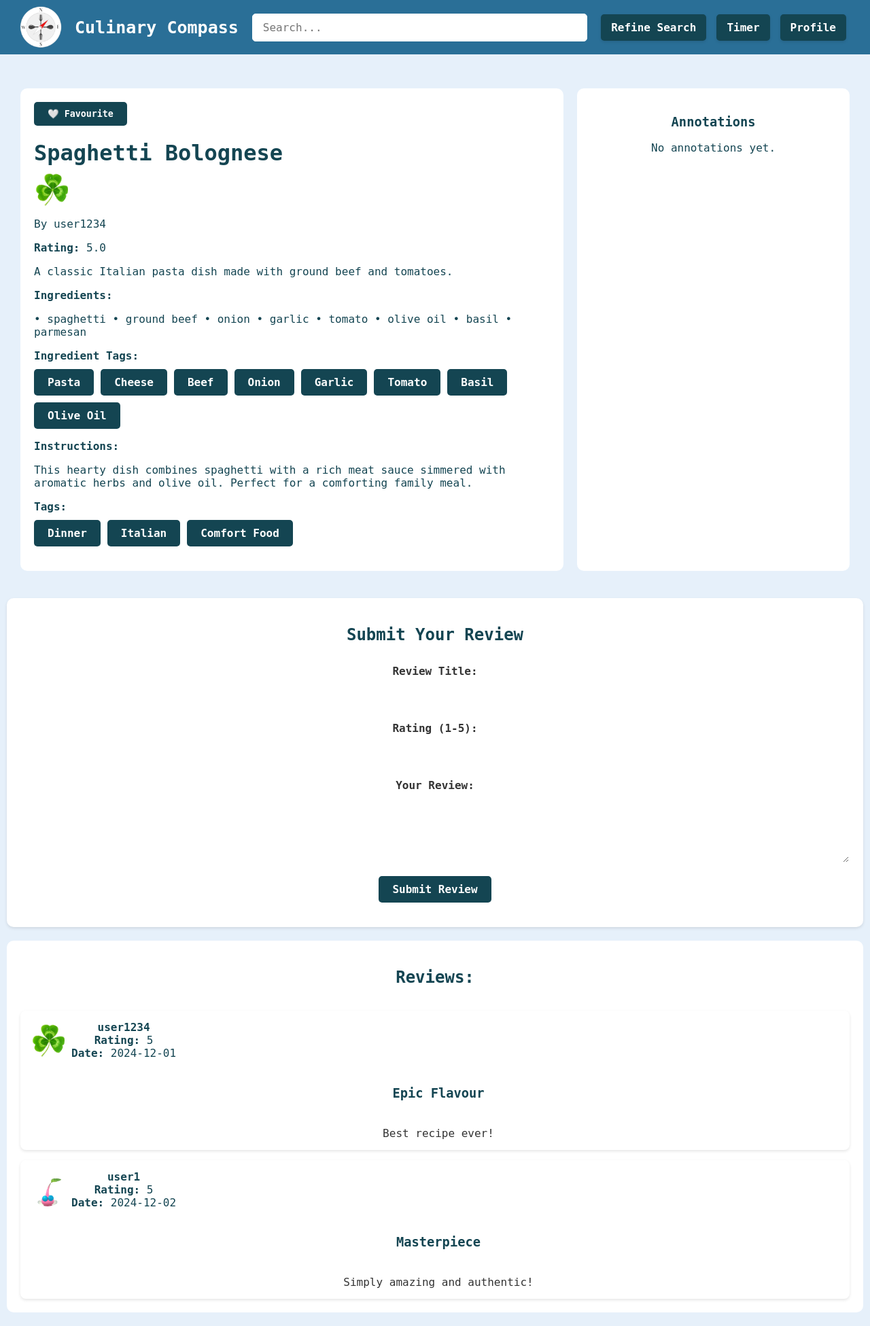
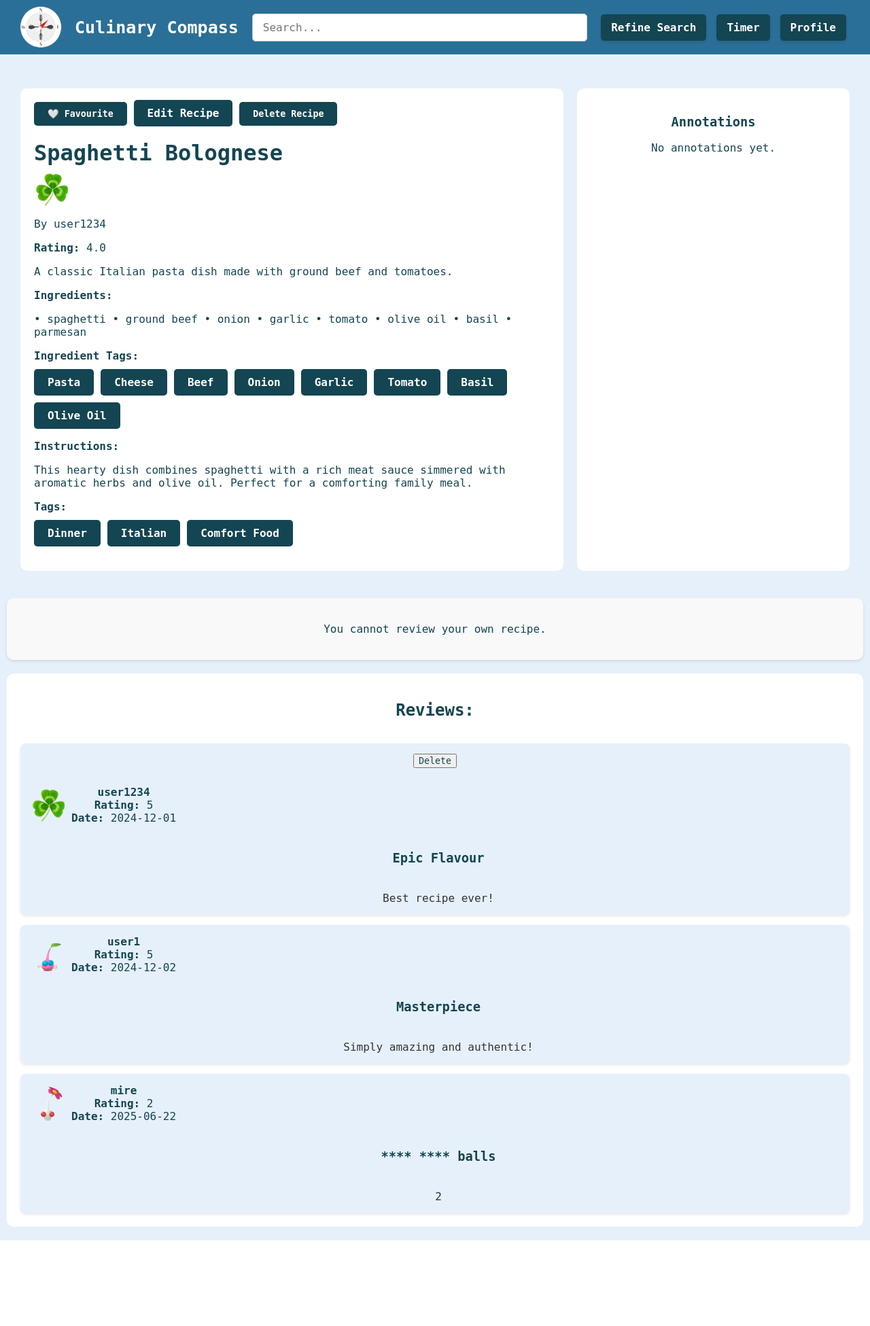
Before and after one commit to miriie/Culinary-Compass-Major-Work, a Flask app: page /recipe/1 in a window 1280 px wide. Shown: the whole page at 68% size. After the commit the page ends 1825 px from the top, so only its background shows below. Run offline with Flask 3, Linux system fonts and the light colour scheme; a user stored in the database is signed in; data comes from the database, SQL or seed files in the repository; data that the repository does not hold is empty.

Commit message:
delete + edit + admin perms

```diff
--- a/MW aaaaa/app.py
+++ b/MW aaaaa/app.py
@@ -8,9 +8,15 @@
 import json
 from markupsafe import Markup
 import re
+from better_profanity import profanity
 
 app = Flask(__name__)
 app.secret_key = 'wowowow'
+
+profanity.load_censor_words()
+
+def censor_text(text):
+    return profanity.censor(text) if text else text
 
 @app.route('/static/serviceWorker.js')
 def sw():
@@ -37,6 +43,46 @@
     cursor = connection.cursor()
     connection.execute("PRAGMA foreign_keys = ON;")
 
+    # Fetch recipe information based on the recipe ID
+    query_recipe = '''
+    SELECT recipes.*, users.username AS writer_username, users.id AS writer_id, users.profile_picture AS writer_pic
+    FROM recipes
+    JOIN users ON recipes.user_id = users.id
+    WHERE recipes.id = ?
+    '''
+    recipe = connection.execute(query_recipe, (recipe_id,)).fetchone()
+
+    # Fetch reviews for the recipe
+    query_reviews = '''
+    SELECT users.username, reviews.*, reviews.title AS review_title
+    FROM reviews
+    JOIN users ON reviews.user_id = users.id
+    WHERE reviews.recipe_id = ?
+    '''
+    reviews = connection.execute(query_reviews, (recipe_id,)).fetchall()
+
+    # Load annotations and is favourited if logged in
+    is_favourited = False
+    user_review = None
+    if 'user_id' in session:
+        user_id = session['user_id']
+        is_favourited = cursor.execute("SELECT 1 FROM favourites WHERE recipe_id = ? AND user_id = ?", (recipe_id, user_id)).fetchone() is not None
+
+        user_review = cursor.execute(
+            "SELECT * FROM reviews WHERE recipe_id = ? AND user_id = ?",
+            (recipe_id, user_id)
+        ).fetchone()
+
+        query_annotations = '''
+        SELECT annotations.highlighted_text, annotations.annotation_text
+        FROM annotations
+        JOIN users ON annotations.user_id = users.id
+        WHERE annotations.recipe_id = ? AND annotations.user_id = ?
+        '''
+        annotations = connection.execute(query_annotations, (recipe_id, user_id)).fetchall()
+    else:
+        annotations = []
+
     if request.method == 'POST':
         user_id = session['user_id']
         action = request.form.get('action')
@@ -44,8 +90,8 @@
         if action == 'submit_review':
             # Handle the form submission for adding a review
             rating = int(request.form['rating'])
-            review_title = request.form['review_title']
-            review_text = request.form['review']
+            review_title = censor_text(request.form['review_title'])
+            review_text = censor_text(request.form['review'])
             profile_picture = session['profile_picture']
 
             # Get the current time in Sydney, Australia
@@ -71,6 +117,35 @@
             else:
                 cursor.execute("INSERT INTO favourites (recipe_id, user_id) VALUES (?, ?)", (recipe_id, user_id))
 
+        elif action == 'delete_recipe':
+            if user_id == recipe['user_id'] or session.get('is_admin'):
+                cursor.execute("DELETE FROM recipes WHERE id = ?", (recipe_id,))
+                connection.commit()
+                return redirect(url_for('homepage'))
+
+        elif action == 'delete_review':
+            review_title = request.form.get('review_title')
+            cursor.execute("DELETE FROM reviews WHERE recipe_id = ? AND user_id = ?", (recipe_id, user_id))
+            connection.commit()
+
+        elif action == 'edit_review':
+            if user_id != recipe['user_id']:
+                new_rating = int(request.form['rating'])
+                new_title = censor_text(request.form['review_title'])
+                new_text = censor_text(request.form['review'])
+
+                cursor.execute('''
+                    UPDATE reviews
+                    SET rating = ?, title = ?, review = ?
+                    WHERE recipe_id = ? AND user_id = ?
+                ''', (new_rating, new_title, new_text, recipe_id, user_id))
+
+                # recalculate new avg
+                cursor.execute("SELECT ROUND(AVG(rating), 1) FROM reviews WHERE recipe_id = ?", (recipe_id,))
+                average_rating = cursor.fetchone()[0]
+                cursor.execute("UPDATE recipes SET rating = ? WHERE id = ?", (average_rating, recipe_id))
+
+
         elif action == 'submit_annotation':
             highlighted_text = request.form['highlighted_text']
             annotation_text = request.form['annotation_text']
@@ -82,40 +157,7 @@
         connection.commit()
         return redirect(url_for('recipe_page', recipe_id=recipe_id))
 
-    # Fetch recipe information based on the recipe ID
-    query_recipe = '''
-    SELECT recipes.*, users.username AS writer_username, users.id AS writer_id, users.profile_picture AS writer_pic
-    FROM recipes
-    JOIN users ON recipes.user_id = users.id
-    WHERE recipes.id = ?
-    '''
-    recipe = connection.execute(query_recipe, (recipe_id,)).fetchone()
-
-    # Fetch reviews for the recipe
-    query_reviews = '''
-    SELECT users.username, reviews.*, reviews.title AS review_title
-    FROM reviews
-    JOIN users ON reviews.user_id = users.id
-    WHERE reviews.recipe_id = ?
-    '''
-    reviews = connection.execute(query_reviews, (recipe_id,)).fetchall()
-
-    # Load annotations and is favourited if logged in
-    is_favourited = False
-    if 'user_id' in session:
-        user_id = session['user_id']
-        is_favourited = cursor.execute("SELECT 1 FROM favourites WHERE recipe_id = ? AND user_id = ?", (recipe_id, user_id)).fetchone() is not None
-        query_annotations = '''
-        SELECT annotations.highlighted_text, annotations.annotation_text
-        FROM annotations
-        JOIN users ON annotations.user_id = users.id
-        WHERE annotations.recipe_id = ? AND annotations.user_id = ?
-        '''
-        annotations = connection.execute(query_annotations, (recipe_id, user_id)).fetchall()
-    else:
-        annotations = []
-
-        connection.close()
+    connection.close()
 
     if recipe:
         # sorting tags
@@ -135,6 +177,7 @@
             "writer_username": recipe['writer_username'],
             "writer_id": recipe['writer_id'],
             "writer_pic": recipe['writer_pic'],
+            "id": recipe['id'],
             "title": recipe['title'],
             "instructions": recipe['instructions'],
             "intro": recipe['intro'],
@@ -162,7 +205,7 @@
             ]
         }
         recipe_data["instructions"] = highlight_text(recipe_data["instructions"], recipe_data["annotations"])
-        return render_template('recipepage.html', recipe=recipe_data, tags=tags, ingredient_tags=ingredient_tags, is_favourited=is_favourited)
+        return render_template('recipepage.html', recipe=recipe_data, tags=tags, ingredient_tags=ingredient_tags, is_favourited=is_favourited, user_review=user_review)
     else:
         return "Page not found", 404
 
@@ -276,6 +319,14 @@
 @app.route('/post', methods=['GET', 'POST'])
 def post():
     connection = get_db_connection()
+    cursor = connection.cursor()
+
+    recipe_id = request.args.get('recipe_id') or request.form.get('recipe_id')
+    recipe = None
+    recipe_data = None
+    selected_tags = {}
+    selected_ingredients = {}
+
     tag_categories = {
         "Type of Meal": ["Breakfast", "Lunch", "Dinner", "Dessert", "Snack"],
         "Cuisine": ["Japanese", "Italian", "American", "Mexican", "Chinese", "Indian", "French", "Korean"],
@@ -298,33 +349,57 @@
         "Miscellaneous": []
     }
 
-    selected_tags = {}
-    for category, tags in tag_categories.items():
+    for category in tag_categories:
         key = category.lower().replace(" ", "_")
-        selected_tags[key] = request.form.getlist(key)
-    selected_ingredients = {}
-    for category, tags in ingredient_tags.items():
+        selected_tags[key] = []
+
+    for category in ingredient_tags:
         key = category.lower().replace(" ", "_")
-        selected_ingredients[key] = request.form.getlist(key)
+        selected_ingredients[key] = []
+
+    if recipe_id:
+        recipe = connection.execute("SELECT * FROM recipes WHERE id = ?", (recipe_id,)).fetchone()
+        is_admin = session.get('is_admin', False)
+        if recipe['user_id'] != session.get('user_id') and not is_admin:
+            connection.close()
+            return "You do not have permission to edit this recipe", 403
+        recipe_data = recipe
+        selected_tags = json.loads(recipe['tags'])
+        selected_ingredients = json.loads(recipe['ingredient_tags'])
 
     if request.method == 'POST':
         recipe_writer = session['user_id']
-        recipe_title = request.form['recipe_title']
-        recipe_intro = request.form['recipe_intro']
-        recipe_ingredient_list = request.form['recipe_ingredient_list']
+        recipe_title = censor_text(request.form['recipe_title'])
+        recipe_intro = censor_text(request.form['recipe_intro'])
+        recipe_ingredient_list = censor_text(request.form['recipe_ingredient_list'])
+        recipe_instructions = censor_text(request.form['recipe_instructions'])
+
+        for category in tag_categories:
+            key = category.lower().replace(" ", "_")
+            selected_tags[key] = request.form.getlist(key)
+        for category in ingredient_tags:
+            key = category.lower().replace(" ", "_")
+            selected_ingredients[key] = request.form.getlist(key)
+
+        recipe_tags = json.dumps(selected_tags)
         recipe_ingredient_tags = json.dumps(selected_ingredients)
-        recipe_instructions = request.form['recipe_instructions']
-        recipe_tags = json.dumps(selected_tags)
-        insert_recipe_query = '''
-        INSERT INTO recipes (user_id, title, intro, ingredient_list, ingredient_tags, instructions, tags, image)
-        VALUES (?, ?, ?, ?, ?, ?, ?, ?)
-        '''
-        cursor = connection.execute(insert_recipe_query, (recipe_writer, recipe_title, recipe_intro, recipe_ingredient_list, recipe_ingredient_tags, recipe_instructions, recipe_tags, "images/splatoon3.jpg"))
+
+        if recipe_id:
+            cursor.execute('''
+                UPDATE recipes SET title = ?, intro = ?, ingredient_list = ?, ingredient_tags = ?, instructions = ?, tags = ?
+                WHERE id = ?
+            ''', (recipe_title, recipe_intro, recipe_ingredient_list, recipe_ingredient_tags, recipe_instructions, recipe_tags, recipe_id))
+        else:
+            cursor.execute('''
+                INSERT INTO recipes (user_id, title, intro, ingredient_list, ingredient_tags, instructions, tags, image)
+                VALUES (?, ?, ?, ?, ?, ?, ?, ?)
+            ''', (recipe_writer, recipe_title, recipe_intro, recipe_ingredient_list, recipe_ingredient_tags, recipe_instructions, recipe_tags, "images/splatoon3.jpg"))
+            recipe_id = cursor.lastrowid
+
         connection.commit()
-        recipe_id = cursor.lastrowid
         connection.close()
         return redirect(url_for('recipe_page', recipe_id=recipe_id))
-    return render_template('post.html', tag_categories=tag_categories, selected_tags=selected_tags, ingredient_tags=ingredient_tags, selected_ingredients=selected_ingredients)
+    return render_template('post.html', tag_categories=tag_categories, selected_tags=selected_tags, ingredient_tags=ingredient_tags, selected_ingredients=selected_ingredients, recipe_data=recipe_data, editing=bool(recipe_id))
 
 @app.route("/login", methods= ["GET", "POST"])
 def login():
@@ -344,6 +419,7 @@
             db_password = existing_user[2]
             if bcrypt.checkpw(password.encode('utf-8'), db_password):
                 session["user_id"] = user_id
+                session['is_admin'] = existing_user['is_admin']
                 session["username"] = existing_user[1]
                 session["profile_picture"] = existing_user[3]
                 session["logged_in"] = True
@@ -413,5 +489,12 @@
         return redirect(url_for('homepage'))
     return render_template("register.html", images=images)
 
+@app.route('/admin')
+def admin_dashboard():
+    if not session.get('is_admin'):
+        return "403 Forbidden", 403
+    # fetch all recipes/users/etc.
+    return render_template('admin_dashboard.html')
+
 if __name__ == "__main__":
     app.run(debug=True)
--- a/MW aaaaa/database.py
+++ b/MW aaaaa/database.py
@@ -19,14 +19,15 @@
         id INTEGER PRIMARY KEY AUTOINCREMENT,
         username TEXT NOT NULL UNIQUE,
         password TEXT NOT NULL,
-        profile_picture TEXT NOT NULL
+        profile_picture TEXT NOT NULL,
+        is_admin INTEGER DEFAULT 0
     );'''
 
     create_table_recipes = '''
     CREATE TABLE IF NOT EXISTS recipes (
         id INTEGER PRIMARY KEY AUTOINCREMENT,
         user_id INTEGER NOT NULL,
-        title TEXT NOT NULL UNIQUE,
+        title TEXT NOT NULL,
         intro TEXT,
         ingredient_list TEXT,
         ingredient_tags TEXT,
--- a/MW aaaaa/static/stylesheet.css
+++ b/MW aaaaa/static/stylesheet.css
@@ -128,7 +128,7 @@
   transition: background-color 0.3s;
 }
 .dark-button:hover {
-  background-color: #2eb0f1;
+  background-color: #1488c8;
 }
 
 .auth-button {
@@ -176,7 +176,7 @@
   gap: 15px;
 }
 .review {
-  background-color: white;
+  background-color: #e6f0fa;
   padding: 15px;
   border-radius: 8px;
   box-shadow: 0 2px 4px rgba(0,0,0,0.1);
@@ -247,7 +247,7 @@
 
 /* Review Form */
 .review-form {
-  background-color: white;
+  background-color: #f9f9f9;
   padding: 20px;
   border-radius: 10px;
   box-shadow: 0 2px 4px rgba(0,0,0,0.1);
@@ -272,7 +272,7 @@
 }
 input, textarea {
   padding: 10px 15px;
-  border: 1px solid white;
+  border: 1px solid #ccc;
   border-radius: 5px;
   font-size: 1em;
   width: 100%;
--- a/MW aaaaa/templates/login.html
+++ b/MW aaaaa/templates/login.html
@@ -8,9 +8,9 @@
         <div class= "wrapper">
             <div class= "input-box">
                 <h3> Username </h3>
-                <input type="text" id="username" name="username" required>
+                <input type="text" id="username" name="username" maxlength="20" required>
                 <h3> Password </h3>
-                <input type="password" id="password" name="password" required>
+                <input type="password" id="password" name="password" maxlength="20" required>
             </div>
             <br>
             <button type="submit" id="login-button" class="dark-button">Log in</button>
--- a/MW aaaaa/templates/recipepage.html
+++ b/MW aaaaa/templates/recipepage.html
@@ -18,10 +18,19 @@
                 </button>
             </form>
             {% endif %}
+
+            {% if session.get('user_id') == recipe.writer_id or session.get('is_admin') %}
+                <a href="{{ url_for('post', recipe_id=recipe.id) }}" class="dark-button">Edit Recipe</a>
+                <form method="POST" style="display:inline;">
+                    <input type="hidden" name="action" value="delete_recipe">
+                    <button type="submit" class="dark-button" onclick="return confirm('Are you sure you want to delete this recipe?')">Delete Recipe</button>
+                </form>
+            {% endif %}
+
             <h1>{{ recipe['title'] }}</h1>
             <a href="{{ url_for('profile', user_id=recipe['writer_id']) }}">
                 <img src="{{ url_for('static', filename=recipe['writer_pic'] if recipe['writer_pic'] else 'images/default_profile.png') }}" alt="Profile Picture" class="profile-pic">
-                <p>By {{ recipe['writer_username'] }} </p>
+                <p>By {{ recipe['writer_username'] }}</p>
             </a>
             <p><strong>Rating:</strong> <span class="rating">{{ recipe['rating'] }}</span></p>
             <p> {{ recipe['intro']}}</p>
@@ -52,7 +61,7 @@
 
         <!-- Annotations -->
         {% if session.get('logged_in') %}
-        <button id="show-annotation-btn" style="display: none; position: absolute;">＋</button>
+        <button id="show-annotation-btn" style="display: none; position: absolute;">+</button>
         <form id="annotation-form" method="POST" style="display:none; margin-top: 20px;">
             <input type="hidden" name="action" value="submit_annotation">
             <input type="hidden" name="recipe_id" value="{{ recipe['id'] }}">
@@ -86,12 +95,37 @@
 
     <div class="review-form">
         {% if session.get('logged_in') %}
+            {% if session['user_id'] == recipe.writer_id %}
+                <p>You cannot review your own recipe.</p>
+            {% elif user_review %}
+                <h2>Edit Your Review</h2>
+                <form method="POST">
+                    <input type="hidden" name="action" value="edit_review">
+                    <div class="form-group">
+                        <label for="review_title">Review Title:</label>
+                        <input type="text" id="review_title" name="review_title" value="{{ user_review['title'] }}" required>
+                    </div>
+                    <br>
+                    <div class="form-group">
+                        <label for="rating">Rating (1-5):</label>
+                        <input type="number" id="rating" name="rating" min="1" max="5" value="{{ user_review['rating'] }}" required>
+                    </div>
+                    <br>
+                    <div class="form-group">
+                        <label for="review">Your Review:</label>
+                        <textarea id="review" name="review" required>{{ user_review['review'] }}</textarea>
+                    </div>
+                    <br>
+                    <button type="submit" class="submit-button">Update Review</button>
+                </form>
+            {% else %}
                 <h2>Submit Your Review</h2>
                 <form method="POST">
                     <input type="hidden" name="action" value="submit_review">
+                    <input type="hidden" name="action" value="submit_review">
                     <div class="form-group">
                         <label for="review_title">Review Title:</label>
-                    <input type="text" id="review_title" name="review_title" required>
+                        <input type="text" id="review_title" name="review_title" maxlength="50" required>
                     </div>
                     <br>
                     <div class="form-group">
@@ -101,11 +135,12 @@
                     <br>
                     <div class="form-group">
                         <label for="review">Your Review:</label>
-                    <textarea id="review" name="review" required></textarea>
+                        <textarea id="review" name="review" maxlength="30000" required></textarea>
                     </div>
                     <br>
                     <button type="submit" class="submit-button">Submit Review</button>
                 </form>
+            {% endif %}
         {% else %}
             <p>You need to be logged in to post a review.</p>
         {% endif %}
@@ -116,6 +151,13 @@
         <h2>Reviews:</h2>
         {% for review in recipe['reviews'] %}
             <div class="review">
+                {% if session.get('user_id') == review.user_id %}
+                    <form method="POST">
+                        <input type="hidden" name="action" value="delete_review">
+                        <input type="hidden" name="review_title" value="{{ review.review_title }}">
+                        <button type="submit" onclick="return confirm('Delete this review?')">Delete</button>
+                    </form>
+                {% endif %}
                 <div class="profile">
                     <img src="{{ url_for('static', filename=review['profile_picture'] if review['profile_picture'] else 'images/default_profile.png') }}" alt="Profile Picture" class="profile-pic">
                     <div class="review-header">
--- a/MW aaaaa/templates/register.html
+++ b/MW aaaaa/templates/register.html
@@ -8,11 +8,11 @@
             <div class= "wrapper">
                 <div class= "input-box">
                     <h3> Username </h3>
-                    <input type="text" id="username" name="username" required>
+                    <input type="text" id="username" name="username" maxlength="20" required>
                     <h3> Password </h3>
-                    <input type="password" id="password" name="password" required>
+                    <input type="password" id="password" name="password" maxlength="20" required>
                     <h3> Reconfirm Password </h3>
-                    <input type="password" id="re-password" name="re-password" required>
+                    <input type="password" id="re-password" name="re-password" maxlength="20" required>
                 </div>
 
                 <div class= "pikpic">
```
Also changed, not shown: MW aaaaa/templates/post.html (+11 -5 lines), MW aaaaa/README.md, my-database.db. Lines whose indentation alone changed are shown as unchanged.
